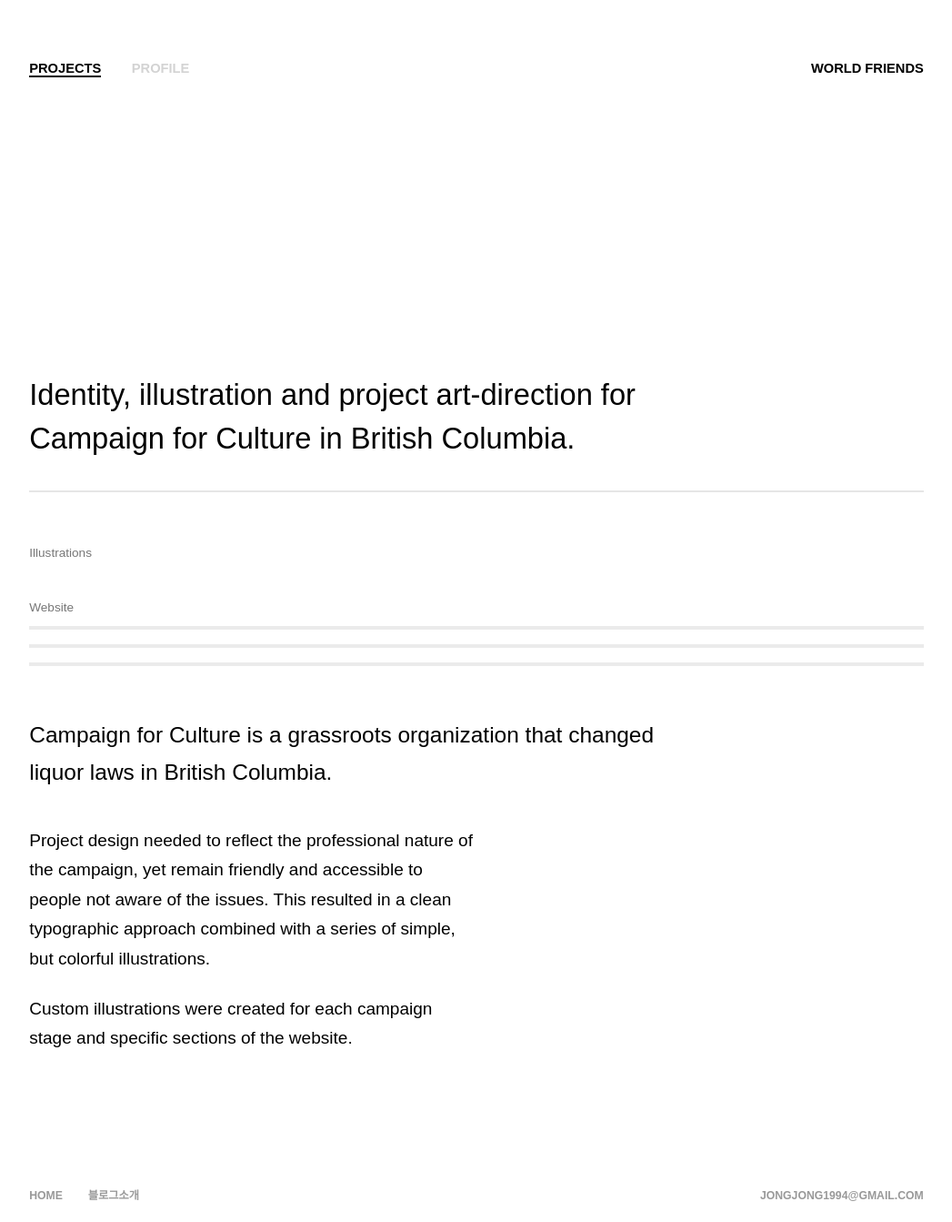
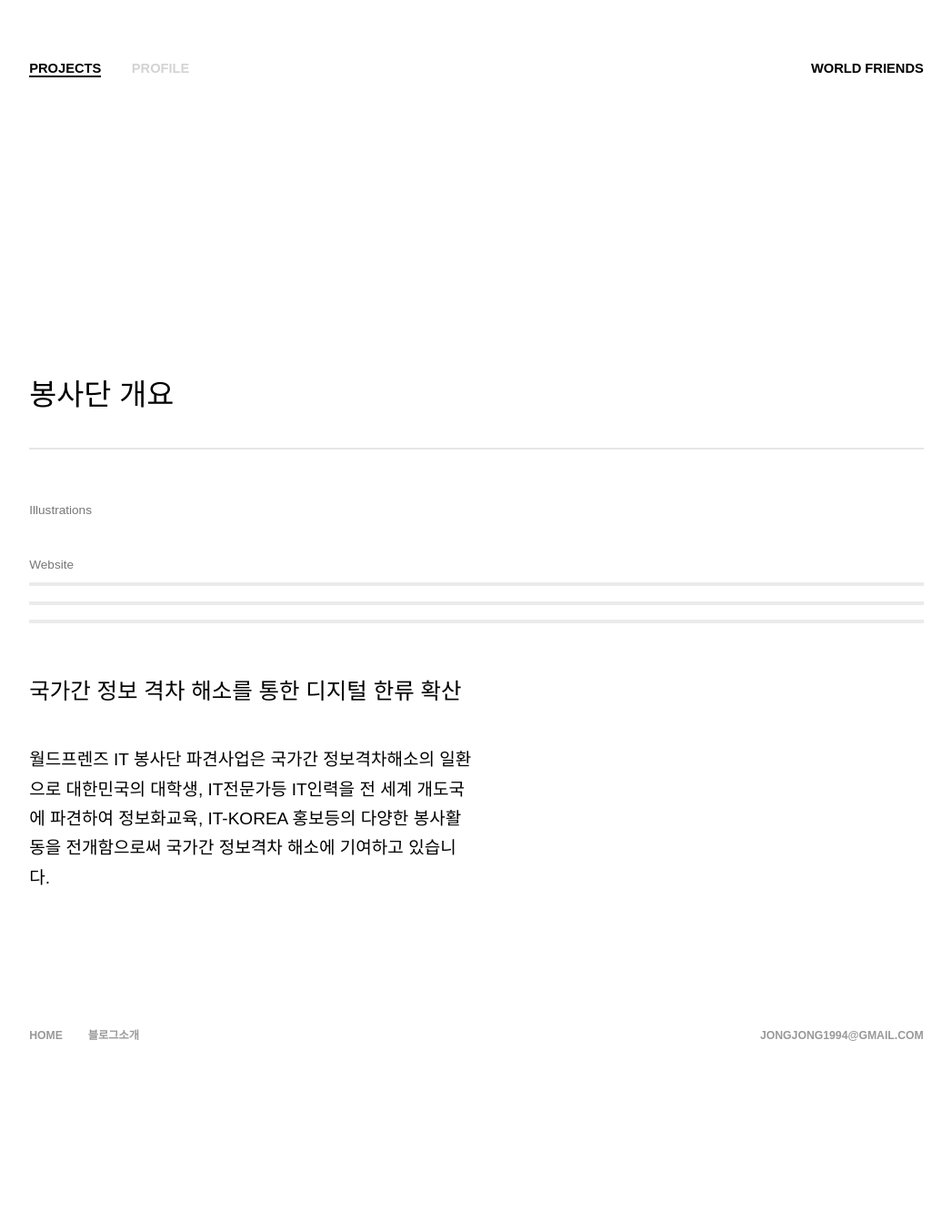
Before and after one commit to gks0405/shahn950128.github.com, a Jekyll site: the page built from _posts/work/2014-04-05-dragon_boat.html, in a window 1280 px wide. Shown: the whole page at 91% size, without its empty margins (116-1163 px from the left). Built offline with Jekyll 4.4.1, drawn with Linux system fonts in a browser that asks for light colours; nearby versions of some CDN libraries; after the commit the page ends 1167 px from its top, so only the background shows below that.

Commit message:
Update 2014-04-05-dragon_boat.html

```diff
--- a/_posts/work/2014-04-05-dragon_boat.html
+++ b/_posts/work/2014-04-05-dragon_boat.html
@@ -5,7 +5,7 @@ categories: work case_study second feed
 
 title: 봉사단소개
 title_long: 봉사단소개
-subtitle: 어서오세욤
+subtitle: IT volunteers Introduce
 
 path: work/campaign_forculture
 news_image: news_preview.jpg
@@ -15,7 +15,7 @@ news_image: news_preview.jpg
 <section class=" section_padding">
     <div class='major_section_header content_offset'>
         <div class='headline_content seventy_five'>
-            <p>Identity, illustration and project art-direction for Campaign for Culture in British Columbia.</p>
+            <p>봉사단 개요</p>
         </div>
     </div>
     <div class='content_offset image_set'>
@@ -79,10 +79,10 @@ news_image: news_preview.jpg
 
 		<div class='project_detailed_info'>
 		    <div class='copy_content intro_wrap detailed_intro seventy_five'>
-		    	<p>Campaign for Culture is a grassroots organization that changed liquor laws in British Columbia.</p>
+		    	<p>국가간 정보 격차 해소를 통한 디지털 한류 확산</p>
 		    </div>
 		    <div class='project_detail fifty'>
-		    	<p>Project design needed to reflect the professional nature of the campaign, yet remain friendly and accessible to people not aware of the issues. This resulted in a clean typographic approach combined with a series of simple, but colorful illustrations.</p><p>Custom illustrations were created for each campaign stage and specific sections of the website.</p>
+		    	<p>월드프렌즈 IT 봉사단 파견사업은 국가간 정보격차해소의 일환으로 대한민국의 대학생, IT전문가등 IT인력을 전 세계 개도국에 파견하여 정보화교육, IT-KOREA 홍보등의 다양한 봉사활동을 전개함으로써 국가간 정보격차 해소에 기여하고 있습니다.</p>
 		    </div>
 		</div>
 	</div>
```
